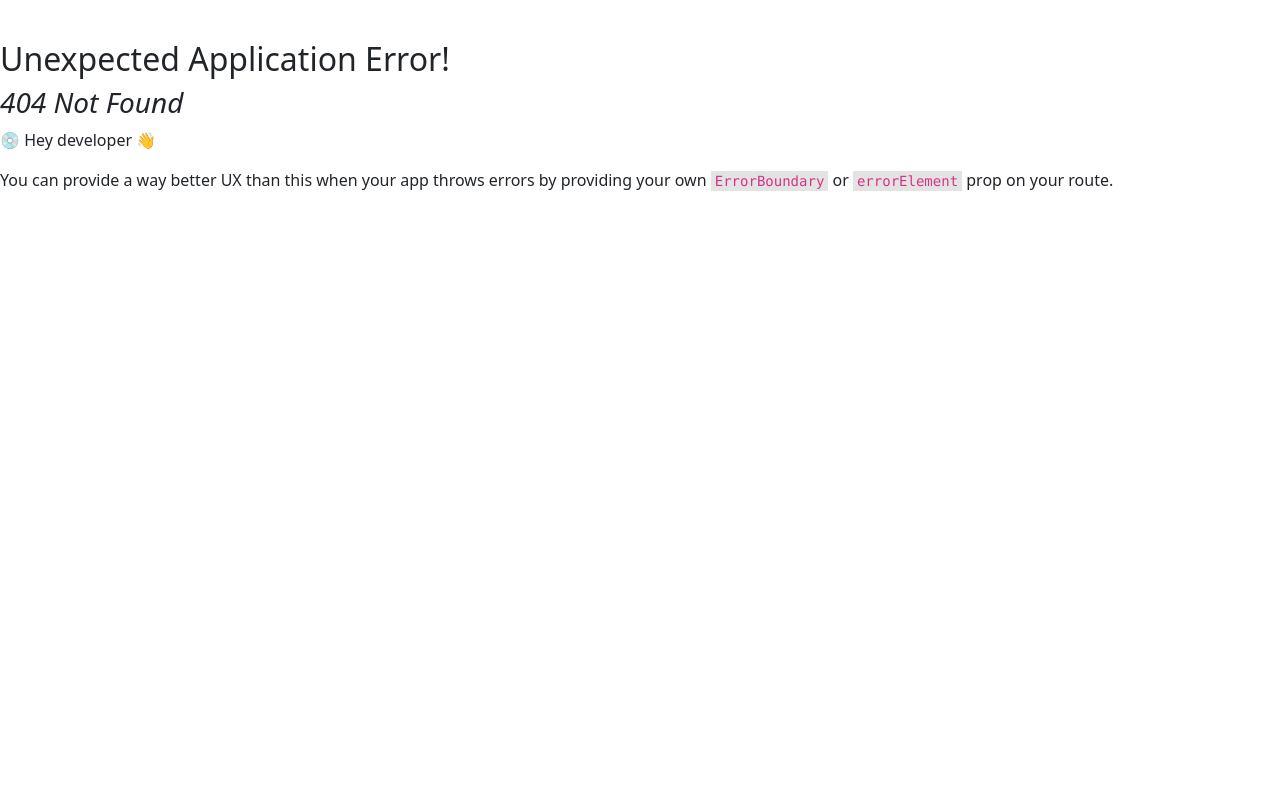
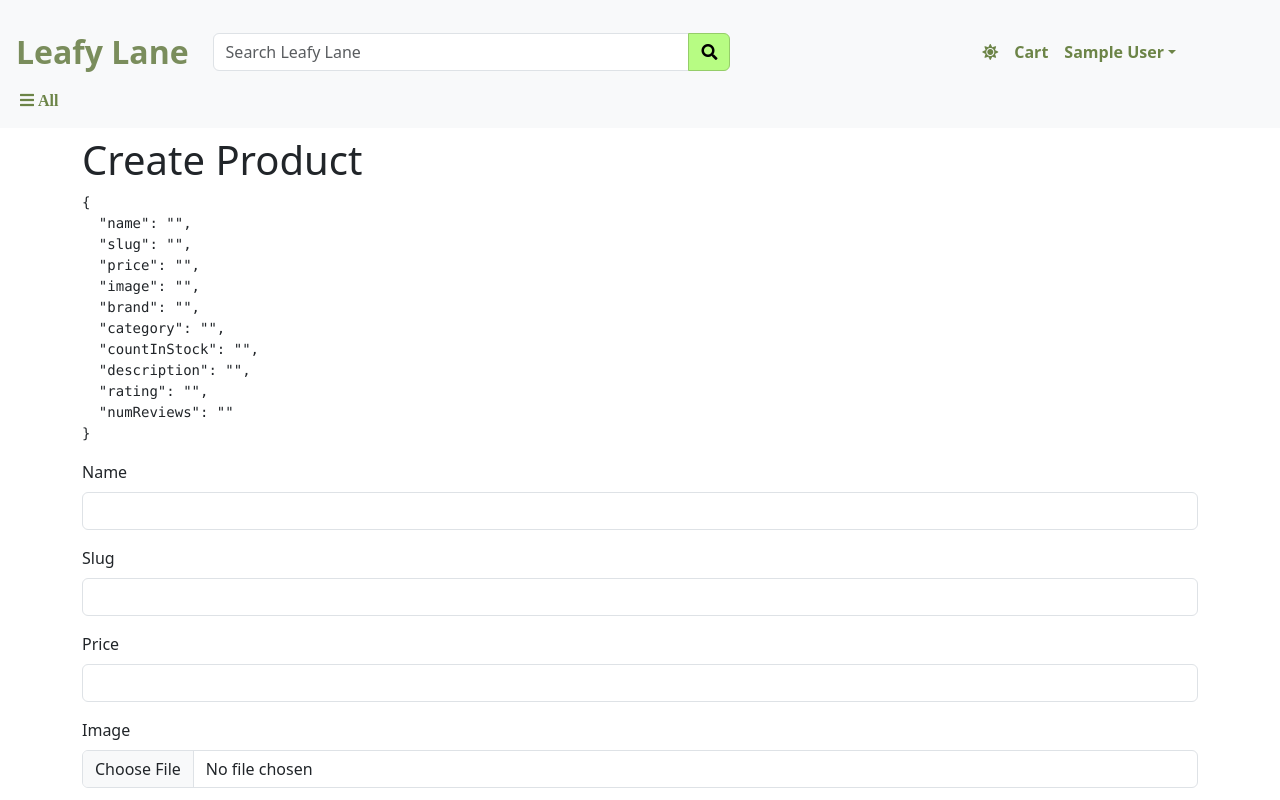
Before and after one commit to ZEwela/leafy_lane, a React (Vite) app in the folder frontend/: page /admin/product/create in a window 1280 px wide. Before the commit this address had no page. Shown: the top 800 px of the page. Built offline with nearby package versions, Linux system fonts and the light colour scheme; sample sign-in values are in the browser's storage.

Commit message:
Create Product

```diff
--- a/frontend/src/hooks/productHooks.ts
+++ b/frontend/src/hooks/productHooks.ts
@@ -1,6 +1,6 @@
 import apiClient from "../apiClient";
 import { Product } from "../types/Product";
-import { useQuery } from "@tanstack/react-query";
+import { useMutation, useQuery } from "@tanstack/react-query";
 
 export const useGetProductsQuery = () =>
   useQuery({
@@ -21,3 +21,14 @@ export const useGetProductDetailsByIdQuery = (id: string) =>
     queryFn: async () =>
       (await apiClient.get<Product>(`api/products/product/${id}`)).data,
   });
+
+export const useCreateProductMutation = () =>
+  useMutation({
+    mutationFn: async (product: Product) =>
+      (
+        await apiClient.post<{ message: string; product: Product }>(
+          "/api/products",
+          product
+        )
+      ).data,
+  });
--- a/frontend/src/main.tsx
+++ b/frontend/src/main.tsx
@@ -28,6 +28,7 @@ import OrderHistory from "./pages/OrderHistory.tsx";
 import AdminProfile from "./pages/AdminProfile.tsx";
 import AdminProducts from "./pages/AdminProducts.tsx";
 import ProductEdit from "./pages/ProductEdit.tsx";
+import ProductCreate from "./pages/ProductCreate.tsx";
 
 const router = createBrowserRouter(
   createRoutesFromElements(
@@ -46,6 +47,7 @@ const router = createBrowserRouter(
         <Route path="admin" element={<AdminProfile />} />
         <Route path="admin/products" element={<AdminProducts />} />
         <Route path="admin/product/:id/edit" element={<ProductEdit />} />
+        <Route path="admin/product/create" element={<ProductCreate />} />
       </Route>
     </Route>
   )
--- a/frontend/src/pages/AdminProducts.tsx
+++ b/frontend/src/pages/AdminProducts.tsx
@@ -18,6 +18,19 @@ function AdminProducts() {
         <title>Products</title>
       </Helmet>
       <h1>Products</h1>
+      <div className="d-flex justify-content-end">
+        <Button
+          className="p-2 m-2 "
+          type="button"
+          variant="success"
+          onClick={() => {
+            navigate(`/admin/product/create`);
+          }}
+        >
+          Create Product
+        </Button>
+      </div>
+
       {isLoading ? (
         <LoadingBox />
       ) : error ? (
@@ -44,6 +57,7 @@ function AdminProducts() {
                   <Button
                     type="button"
                     variant="success"
+                    className="m-1"
                     onClick={() => {
                       navigate(`/product/${product.slug}`);
                     }}
@@ -52,6 +66,7 @@ function AdminProducts() {
                   </Button>{" "}
                   <Button
                     type="button"
+                    className="m-1"
                     variant="success"
                     onClick={() => {
                       navigate(`/admin/product/${product._id}/edit`);
--- a/frontend/src/pages/AdminProfile.tsx
+++ b/frontend/src/pages/AdminProfile.tsx
@@ -1,5 +1,5 @@
 import { Link } from "react-router-dom";
-import { Card, Col, Row } from "react-bootstrap";
+import { Button, Card, Col, Row } from "react-bootstrap";
 
 function AdminProfile() {
   return (
@@ -10,7 +10,7 @@ function AdminProfile() {
           <Card className="mb-3">
             <Card.Body>
               <Card.Title>Products</Card.Title>
-              <Link to="/admin/products">Edit</Link>
+              <Link to="/admin/products">Check</Link>
             </Card.Body>
           </Card>
           <Card className="mb-3">
--- /dev/null
+++ b/frontend/src/pages/ProductCreate.tsx
@@ -0,0 +1,43 @@
+import { Helmet } from "react-helmet-async";
+import ProductForm from "../components/ProductForm";
+import { useNavigate } from "react-router-dom";
+import { Product } from "../types/Product";
+import { useContext } from "react";
+import { Store } from "../Store";
+import { useCreateProductMutation } from "../hooks/productHooks";
+import { toast } from "react-toastify";
+import { getError } from "../utils";
+import { ApiError } from "../types/ApiError";
+
+function ProductCreate() {
+  const navigate = useNavigate();
+  const { mutateAsync: createProduct, isLoading } = useCreateProductMutation();
+  //   const { state, dispatch } = useContext(Store);
+  const handleSave = async (values: Product) => {
+    alert("Product Saved");
+    console.log(values);
+    try {
+      const data = await createProduct(values);
+      console.log(data);
+      navigate(`/product/${data.product.slug}`);
+    } catch (error) {
+      toast.error(getError(error as ApiError));
+    }
+
+    // dispatch({
+    //   type: "SAVE_PRODUCT",
+    //   payload: values,
+    // });
+  };
+  return (
+    <>
+      <Helmet>
+        <title>Create Product</title>
+      </Helmet>
+      <h1>Create Product</h1>
+      <ProductForm submitHandler={handleSave} actionType="Save" />
+    </>
+  );
+}
+
+export default ProductCreate;
--- a/frontend/src/pages/ProductEdit.tsx
+++ b/frontend/src/pages/ProductEdit.tsx
@@ -7,6 +7,7 @@ import MessageBox from "../components/MessageBox";
 import { getError } from "../utils";
 import { ApiError } from "../types/ApiError";
 import ProductForm from "../components/ProductForm";
+import { Product } from "../types/Product";
 
 function ProductEdit() {
   const { id } = useParams();
@@ -18,7 +19,7 @@ function ProductEdit() {
     error,
   } = useGetProductDetailsByIdQuery(id!);
 
-  const submitHandler = (values: object) => {
+  const submitHandler = (values: Product) => {
     alert("Product updated");
     //   dispatch({
     //     type: "UPDATE_PRODUCT",
```
